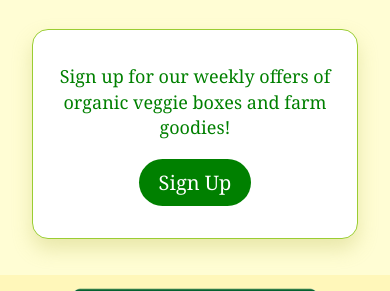
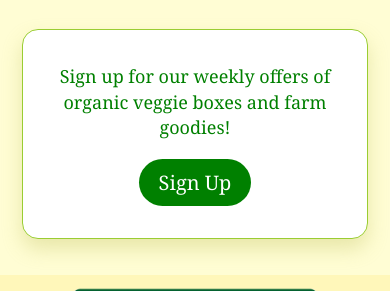
Before and after one commit to gomezbiggeri/tomcatfarms, a plain HTML site: page index.html in a window 390 px wide. Shown: the part 569-860 px from the top of the page. Drawn offline with Linux system fonts and the light colour scheme.

Commit message:
More style changes

```diff
--- a/dist/style.css
+++ b/dist/style.css
@@ -36,6 +36,8 @@ body{
 }
 
 .signup {
+    position: relative;
+    top: -80px;
     display: grid;
     grid-template-columns: 1fr;
     align-items: center;
@@ -52,7 +54,7 @@ body{
     box-shadow: 0px 10px 20px rgba(185, 188, 83, 0.335);
     padding: 1rem;
     padding-bottom: 2rem;
-    width: 600px;
+    width: 500px;
     max-width: 90%;
     overflow: auto;
     border-radius: 1rem;
@@ -118,7 +120,8 @@ body{
    }
    .signup {
     width: 350px;
-    max-width: 70%;
+    max-width: 75%;
+    top: 0px;
     /* font-size: medium; */
    }
    .btn {
```
